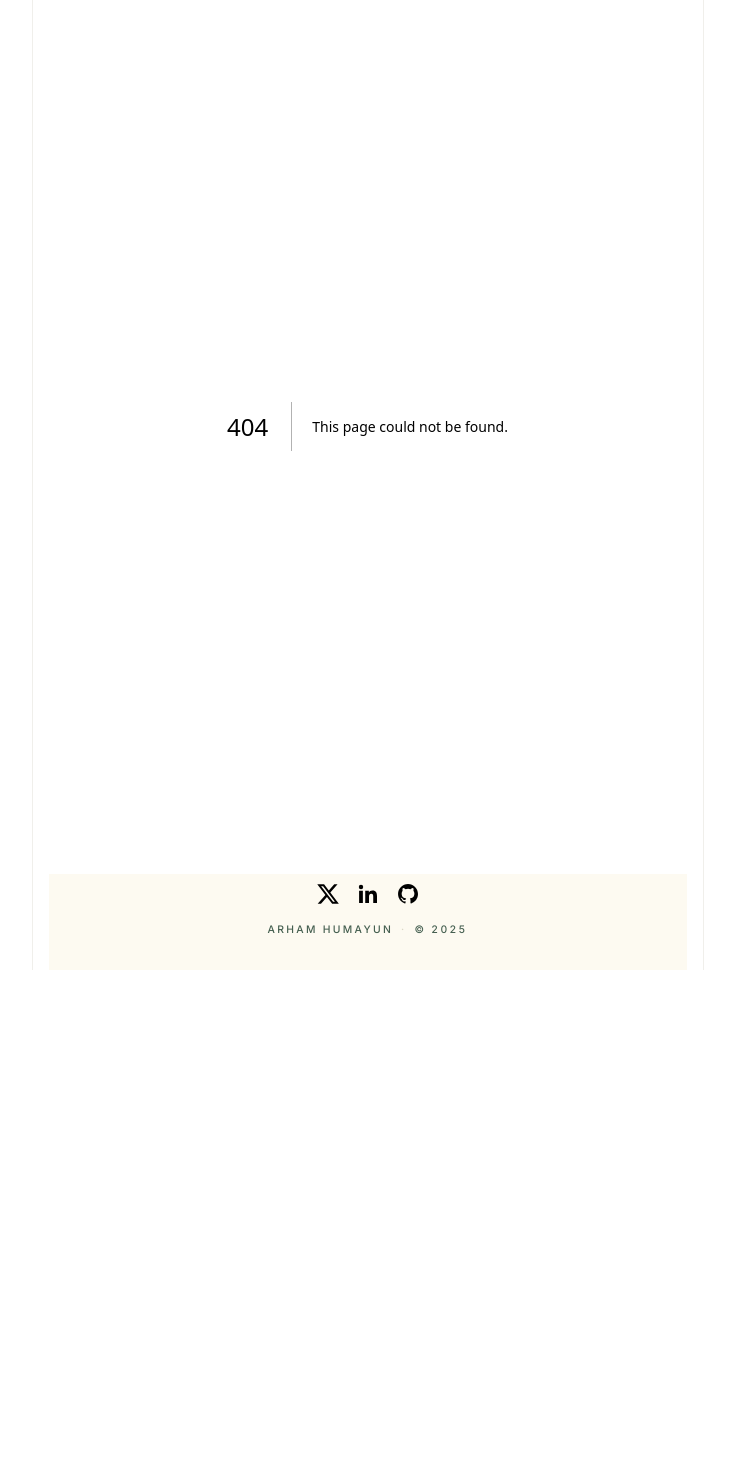
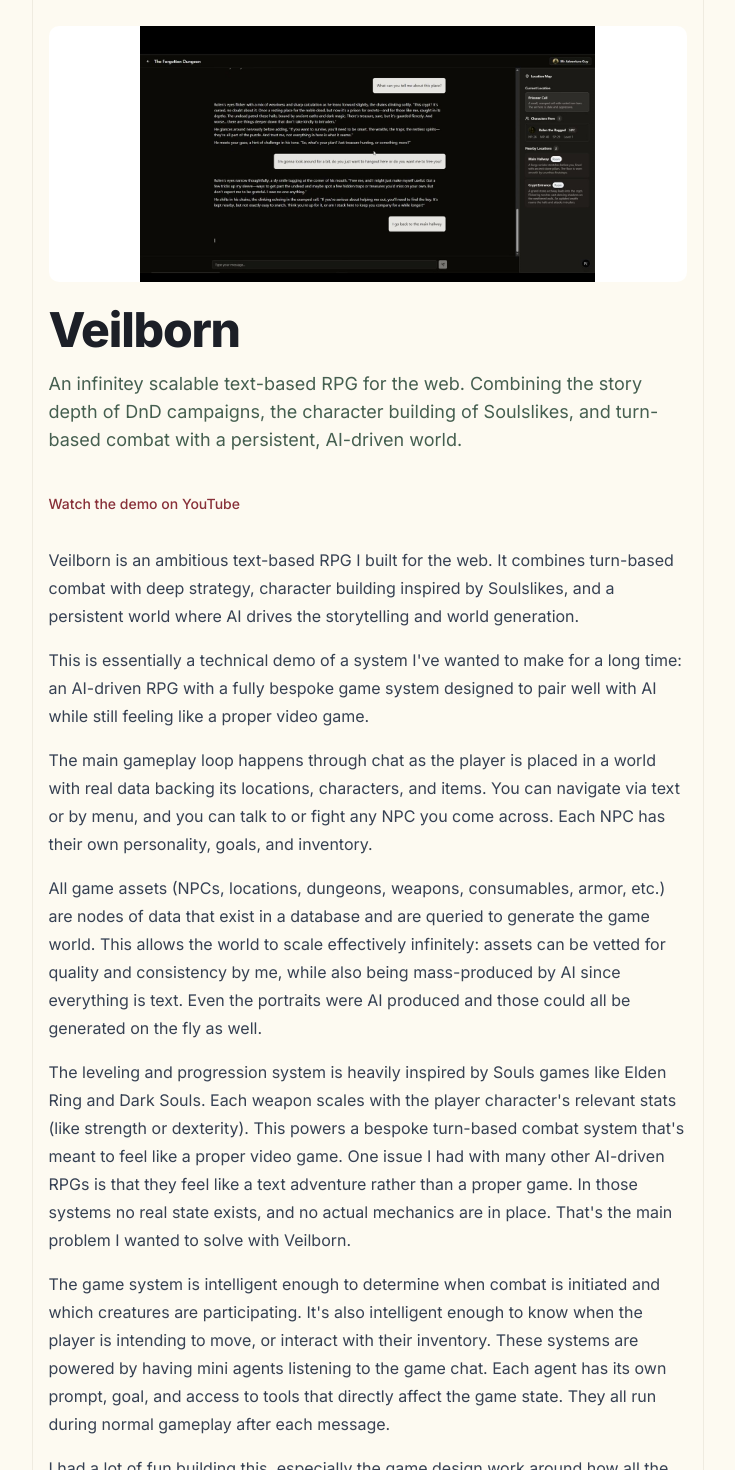
Before and after one commit to arhamHumayun/personal-site, a Next.js app: page /projects/veilborn in a window 1280 px wide. Before the commit this address had no page. Shown: the part 200-1670 px from the top of the page, without its empty margins (265-1000 px from the left). Before the commit the page ends 1170 px from the top, so only its background shows below. Built offline with nearby package versions, Linux system fonts and the light colour scheme.

Commit message:
add veilborn as project

```diff
--- a/app/page.tsx
+++ b/app/page.tsx
@@ -5,7 +5,7 @@ import { WritingPostList } from "@/components/list/WritingPostList";
 import { getAllPostsMetadata } from "@/lib/blog";
 import Link from "next/link";
 
-const FEATURED_SLUGS = ["tiny-ship", "monster-labs"];
+const FEATURED_SLUGS = ["tiny-ship", "monster-labs", "veilborn"];
 
 async function getFeaturedProjects() {
   return Promise.all(
--- a/app/projects/page.tsx
+++ b/app/projects/page.tsx
@@ -3,7 +3,7 @@ import fs from "fs";
 import path from "path";
 
 /** Slugs listed first (in order); remaining projects follow alphabetically by slug. */
-const PROJECT_SLUG_PRIORITY: string[] = ["tiny-ship", "monster-labs"];
+const PROJECT_SLUG_PRIORITY: string[] = ["tiny-ship", "monster-labs", "veilborn"];
 
 function sortProjectSlugs(slugs: string[]) {
   return [...slugs].sort((a, b) => {
--- /dev/null
+++ b/app/projects/veilborn/page.tsx
@@ -0,0 +1,100 @@
+import { ProjectLayout } from '@/components/project/ProjectLayout';
+import { ProjectHeader } from '@/components/project/ProjectHeader';
+import { A, P } from '@/components/typography';
+import { Button } from '@/components/ui/button';
+import Link from 'next/link';
+
+export const metadata = {
+  title: "Veilborn",
+  cardDescription: "Infinite, AI-enhanced text RPG for the web.",
+  description:
+    "An infinitey scalable text-based RPG for the web. Combining the story depth of DnD campaigns, the character building of Soulslikes, and turn-based combat with a persistent, AI-driven world.",
+  img: "/images/veilborn.jpg",
+  url: "https://www.youtube.com/watch?v=Uxg6PTIyb9Y",
+};
+
+export default function Veilborn() {
+  return (
+    <ProjectLayout>
+      <ProjectHeader
+        title={metadata.title}
+        description={metadata.description}
+        image={metadata.img}
+      />
+      <Button asChild variant="link" className="p-0 mb-6">
+        <Link
+          href="https://www.youtube.com/watch?v=Uxg6PTIyb9Y&t=2s"
+          target="_blank"
+          rel="noopener noreferrer"
+        >
+          Watch the demo on YouTube
+        </Link>
+      </Button>
+
+      <div className="text-gray-700 dark:text-gray-300">
+        <P>
+          Veilborn is an ambitious text-based RPG I built for the web. It combines
+          turn-based combat with deep strategy, character building inspired by
+          Soulslikes, and a persistent world where AI drives the storytelling and
+          world generation.
+        </P>
+        <P>
+          This is essentially a technical demo of a system I{`'`}ve wanted to make
+          for a long time: an AI-driven RPG with a fully bespoke game system
+          designed to pair well with AI while still feeling like a proper video
+          game.
+        </P>
+        <P>
+          The main gameplay loop happens through chat as the player is placed in a
+          world with real data backing its locations, characters, and items. You
+          can navigate via text or by menu, and you can talk to or fight any NPC
+          you come across. Each NPC has their own personality, goals, and
+          inventory.
+        </P>
+        <P>
+          All game assets (NPCs, locations, dungeons, weapons, consumables, armor,
+          etc.) are nodes of data that exist in a database and are queried to
+          generate the game world. This allows the world to scale effectively
+          infinitely: assets can be vetted for quality and consistency by me,
+          while also being mass-produced by AI since everything is text. Even the
+          portraits were AI produced and those could all be generated on the fly
+          as well.
+        </P>
+        <P>
+          The leveling and progression system is heavily inspired by Souls games
+          like Elden Ring and Dark Souls. Each weapon scales with the player
+          character{`'`}s relevant stats (like strength or dexterity). This powers a
+          bespoke turn-based combat system that{`'`}s meant to feel like a proper
+          video game. One issue I had with many other AI-driven RPGs is that they
+          feel like a text adventure rather than a proper game. In those systems
+          no real state exists, and no actual mechanics are in place. That{`'`}s
+          the main problem I wanted to solve with Veilborn.
+        </P>
+        <P>
+          The game system is intelligent enough to determine when combat is
+          initiated and which creatures are participating. It{`'`}s also intelligent
+          enough to know when the player is intending to move, or interact with
+          their inventory. These systems are powered by having mini agents
+          listening to the game chat. Each agent has its own prompt, goal, and
+          access to tools that directly affect the game state. They all run during
+          normal gameplay after each message.
+        </P>
+        <P>
+          I had a lot of fun building this, especially the game design work around
+          how all the systems and mechanics tie together. Veilborn is at the
+          intersection of my interests, I felt like a game designer programmer and
+          dungeon master at the same time. Building Veilborn really stretched my
+          systems thinking and software design skills. I had to design and build an
+          entire game system from scratch while ensuring it was AI-compatible. It
+          opens up a lot of interesting possibilities for the future of game
+          design.
+        </P>
+        <P>
+          The streaming chat system I wrote about in{" "}
+          <A href="/blog/streamed-ai-response">Unbreakable AI Chat</A> powers the
+          in-game dialog system.
+        </P>
+      </div>
+    </ProjectLayout>
+  );
+}
```
Also changed, not shown: public/images/veilborn.jpg (added).
